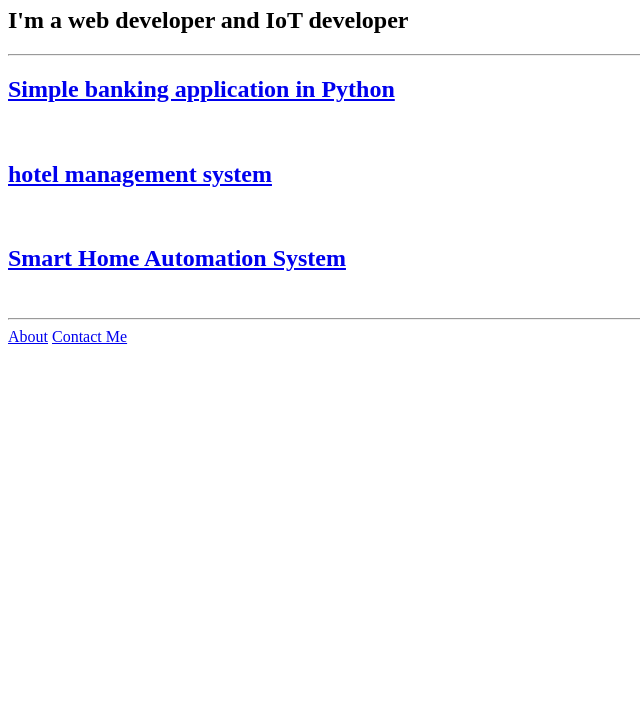
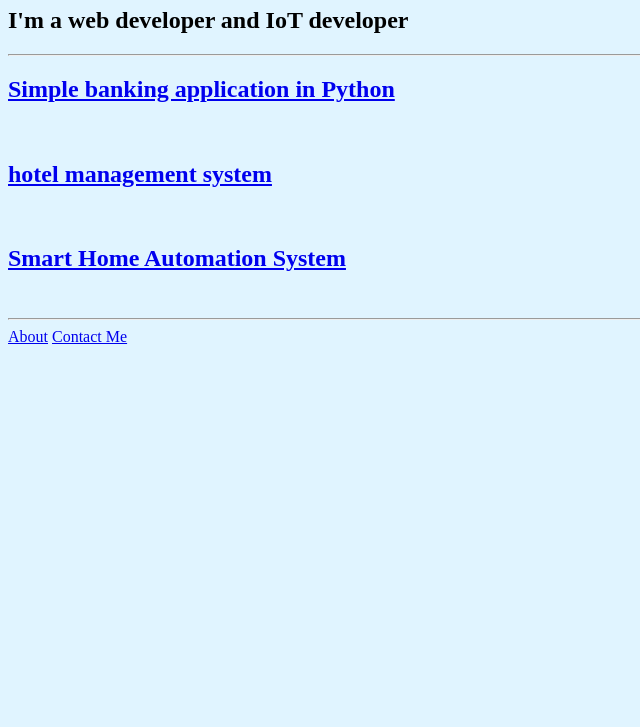
Before and after one commit to AL-Murisi/html-Protfolio, a plain HTML site: page index.html in a window 1280 px wide. Shown: the part 73-800 px from the top of the page, without its empty margins (0-640 px from the left). Drawn offline with Linux system fonts and the light colour scheme.

Commit message:
Update index.html

```diff
--- a/index.html
+++ b/index.html
@@ -5,6 +5,13 @@
     <meta charset="UTF-8">
     <meta name="viewport" content="width=device-width, initial-scale=1.0">
     <title>Protfolio</title>
+    <style>
+  html{
+    background-color
+    :#E0F4FF;
+  }
+
+ </style>
 </head>
 <body>
     <h1> Mohammed Ahmed Protfolio</h1>
```
